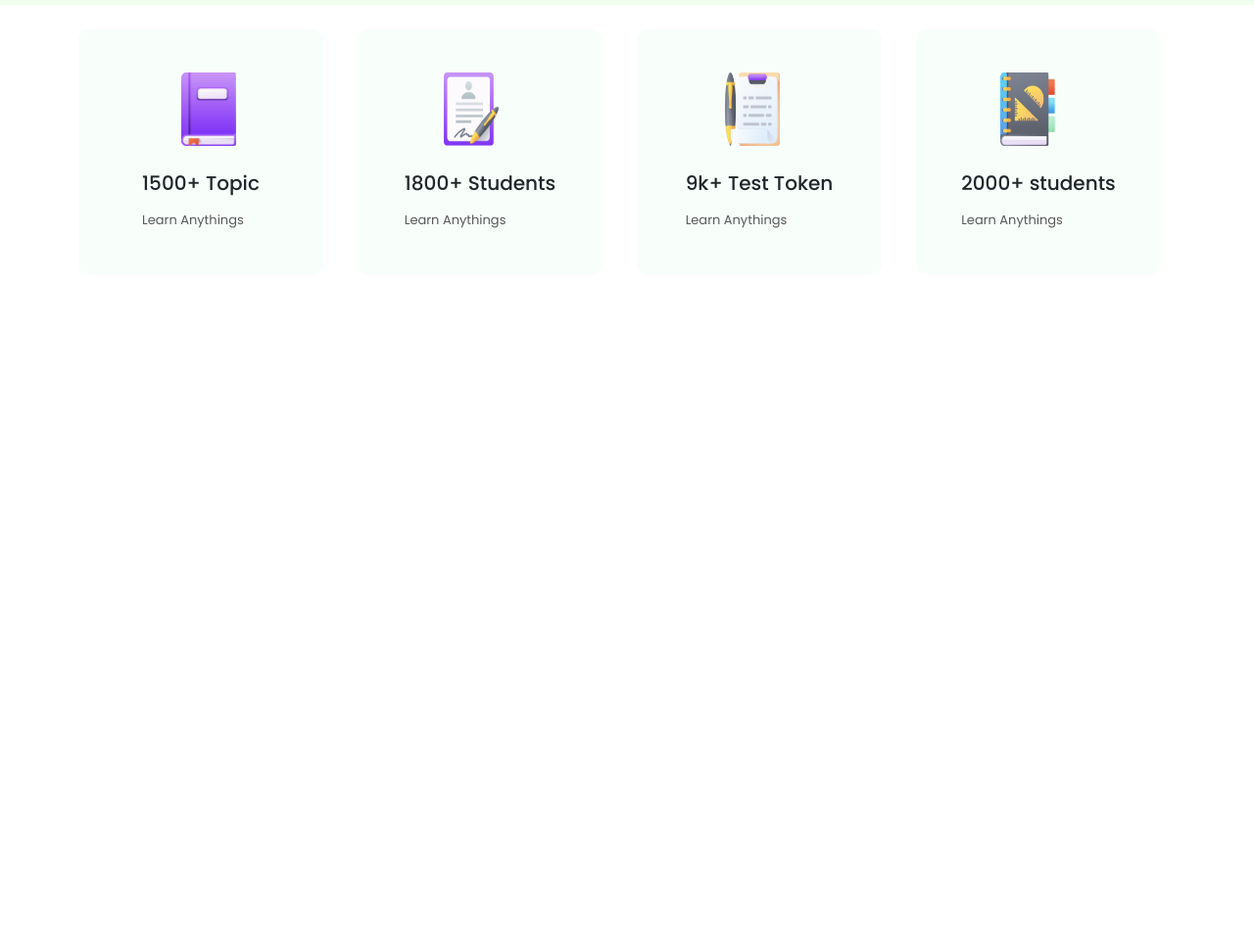
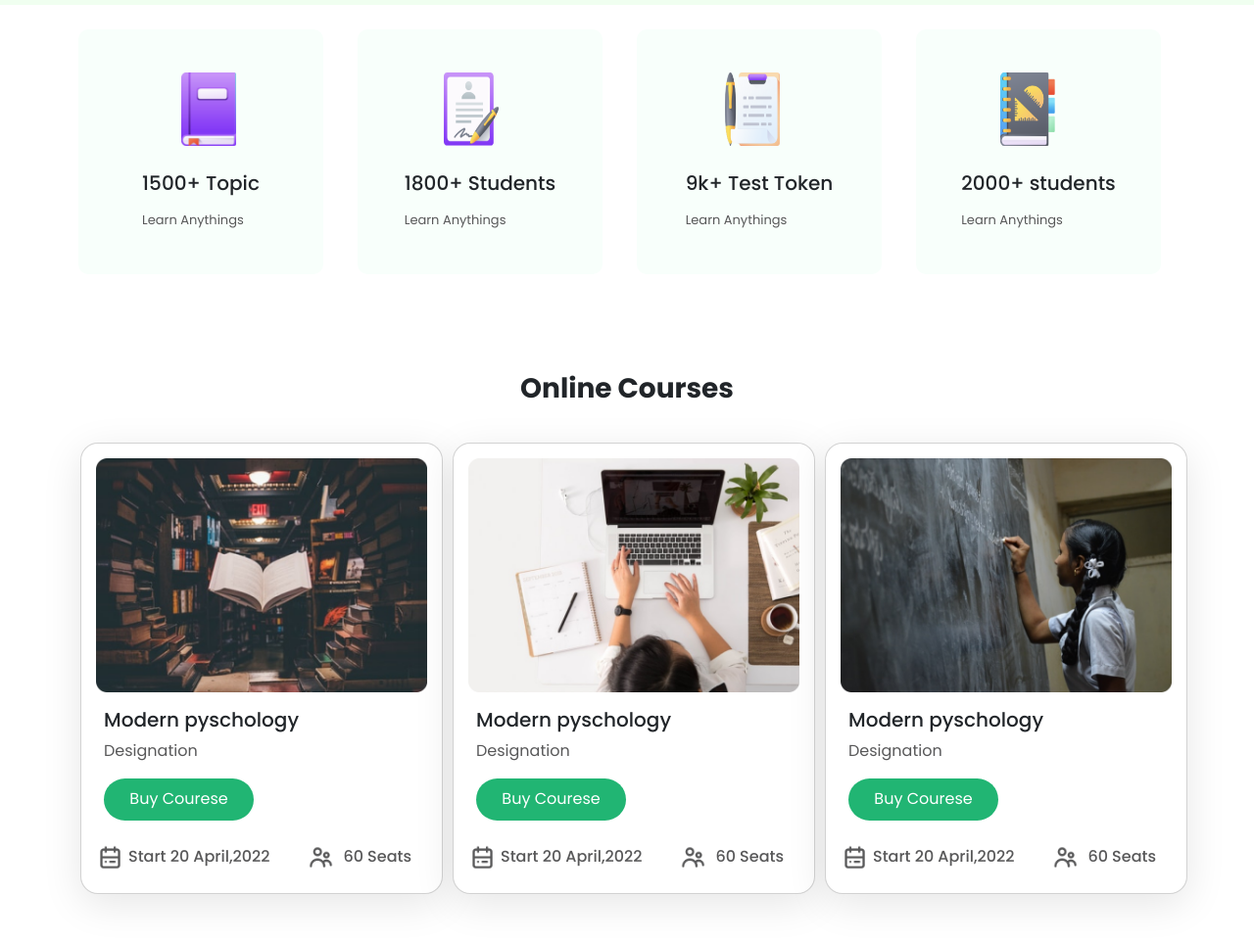
Before and after one commit to saif0101/e-school, a plain HTML site: page index.html in a window 1280 px wide. Shown: the part 650-1612 px from the top of the page at 98% size. Before the commit the page ends 950 px from the top, so only its background shows below. Drawn offline with nearby package versions, Linux system fonts and the light colour scheme.

Commit message:
third part done

```diff
--- a/css/style.css
+++ b/css/style.css
@@ -1,6 +1,9 @@
 
 body{
     font-family: 'Poppins', sans-serif;
+}
+.container{
+  margin-bottom:100px ;
 }
 .navbar{
     margin-left: 50px;
@@ -78,10 +81,10 @@ border: none;
   margin-top: 25px;
   margin-right:25px ;
   margin-left: 10px;
-  margin-bottom: 20px;
+  /* margin-bottom: 20px; */
   border: none;
   background-color:  #F8FFFB;
-  transition: all ease .1s;
+  transition: all .1s;
 }
 .icon-box-1:hover{
   transform: scale(1.1);
@@ -97,3 +100,45 @@ border: none;
   margin-bottom: 5px;
 
 }
+/* online course part */
+.card{
+  padding: 15px;
+  width: 370px;
+  height: 483px;
+  background: #FFFFFF;
+  box-shadow: 0px 10px 40px rgba(0, 0, 0, 0.1);
+  border-radius: 18px;
+
+}
+.card-body{
+  margin-left:-8px ;
+}
+.middle-text{
+  text-align: center;
+  padding-bottom: 30px;
+  font-weight: 700;
+}
+.card-text{
+  color: #585859;
+  font-size: medium;
+
+}
+.card-footer{
+  background-color: #fff;
+  border: none;
+  color: #585859;
+  font-weight: 500;
+  font-size: 16px;
+  margin-left: -15px;
+
+}
+.card-footer img{
+ width: 27px;
+ height: 27px;
+ margin-right: 5px;
+
+}
+.footer-text{
+  /* padding: 5px;
+  align-self:-15px; */
+}
--- a/index.html
+++ b/index.html
@@ -8,6 +8,9 @@
     <link href="https://cdn.jsdelivr.net/npm/bootstrap@5.2.0-beta1/dist/css/bootstrap.min.css" rel="stylesheet" integrity="sha384-0evHe/X+R7YkIZDRvuzKMRqM+OrBnVFBL6DOitfPri4tjfHxaWutUpFmBp4vmVor" crossorigin="anonymous">
     <!-- font -->
     <link href="https://fonts.googleapis.com/css2?family=Poppins:wght@100;200;300;400;500;600;700&display=swap" rel="stylesheet">
+
+    <!-- font awesome cdn -->
+    <link rel="stylesheet" href="https://cdnjs.cloudflare.com/ajax/libs/font-awesome/6.1.1/css/all.min.css" integrity="sha512-KfkfwYDsLkIlwQp6LFnl8zNdLGxu9YAA1QvwINks4PhcElQSvqcyVLLD9aMhXd13uQjoXtEKNosOWaZqXgel0g==" crossorigin="anonymous" referrerpolicy="no-referrer" />
     <!-- css link -->
     <link rel="stylesheet" href="css/style.css">
   </head>
@@ -45,9 +48,10 @@
                 </div>
               </nav>
 
-              <div class="row ">
+              <div class="row d-flex">
 
-                    <div class=" col-md-6 top-text">
+                    <div class=" col-md-6">
+                     <div class="top-text">
                       <span style="color:#FD511A;">Are you ready to Learn?</span>
                       <h1>
                         Learn With fun
@@ -55,8 +59,9 @@
                       </h1>
                       <p style="color: #6C6B6B;">Lorem ipsum dolor sit amet, consectetur adipisicing elit. Libero, placeat.</p>
                       <button class="start-btn"> Get Started</button>
+                     </div>
                   </div>
-                  <div class="col-md-6 top-image  d-flex justify-content-center">
+                  <div class="col-md-6 top-image d-flex justify-content-center">
                       <img src="images/e-school-resources-master/Photos/Illustration.png" alt="">
                   </div>
 
@@ -104,6 +109,67 @@
           </div>
         </div>
        </section>
+<!-- online course card part -->
+       <section>
+         <div class="container">
+
+            <h3 class="middle-text">Online Courses</h3>
+
+          <div class="row row-cols-1 row-cols-md-3 g-4">
+            <div class="col">
+              <div class="card h-100">
+                <img src="images/e-school-resources-master/Photos/Morder psyc.png" class="card-img-top" alt="...">
+                <div class="card-body">
+                  <h5 class="card-title">Modern pyschology</h5>
+                  <p class="card-text">Designation</p>
+                  <button class="start-btn"> Buy Courese</button>
+                </div>
+                <div class="card-footer">
+                  <div class="d-flex justify-content-between ">
+                    <div><img src="images/e-school-resources-master/ICON/calendar.png" alt=""><span class="footer-text">Start 20 April,2022</span> </div>
+                   <div> <img src="images/e-school-resources-master/ICON/people.png" alt=""> <span class="footer-text">60 Seats</span></div>
+                  </div>
+                </div>
+              </div>
+            </div>
+            <div class="col">
+              <div class="card h-100">
+                <img src="images/e-school-resources-master/Photos/Morder pychons.png" class="card-img-top" alt="...">
+                <div class="card-body">
+                  <h5 class="card-title">Modern pyschology</h5>
+                  <p class="card-text">Designation</p>
+                  <button class="start-btn"> Buy Courese</button>
+                </div>
+                <div class="card-footer">
+                  <div class="d-flex justify-content-between ">
+                    <div><img src="images/e-school-resources-master/ICON/calendar.png" alt=""><span class="footer-text">Start 20 April,2022</span> </div>
+                   <div> <img src="images/e-school-resources-master/ICON/people.png" alt=""> <span class="footer-text">60 Seats</span></div>
+                  </div>
+                </div>
+              </div>
+            </div>
+            <div class="col">
+              <div class="card h-100">
+                <img src="images/e-school-resources-master/Photos/Morder pyschology.png" class="card-img-top" alt="...">
+                <div class="card-body">
+                  <h5 class="card-title">Modern pyschology</h5>
+                  <p class="card-text">Designation</p>
+                  <button class="start-btn"> Buy Courese</button>
+                </div>
+                <div class="card-footer">
+                  <div class="d-flex justify-content-between ">
+                    <div><img src="images/e-school-resources-master/ICON/calendar.png" alt=""><span class="footer-text">Start 20 April,2022</span> </div>
+                   <div> <img src="images/e-school-resources-master/ICON/people.png" alt=""> <span class="footer-text">60 Seats</span></div>
+                  </div>
+                </div>
+              </div>
+            </div>
+          </div>
+            </div>
+
+           </div>
+         </div>
+       </section>
 
 
 
```
